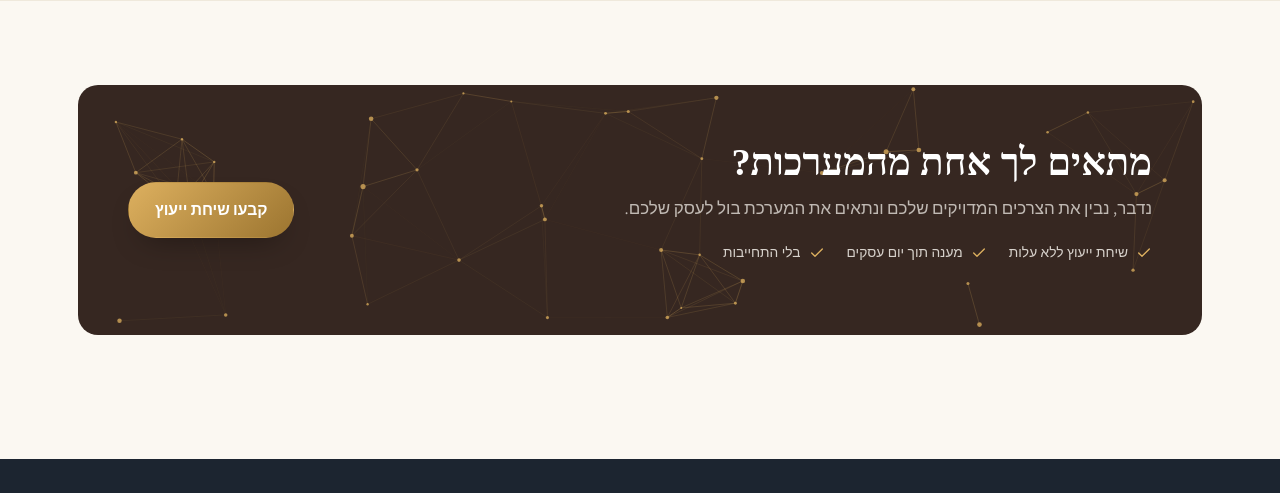
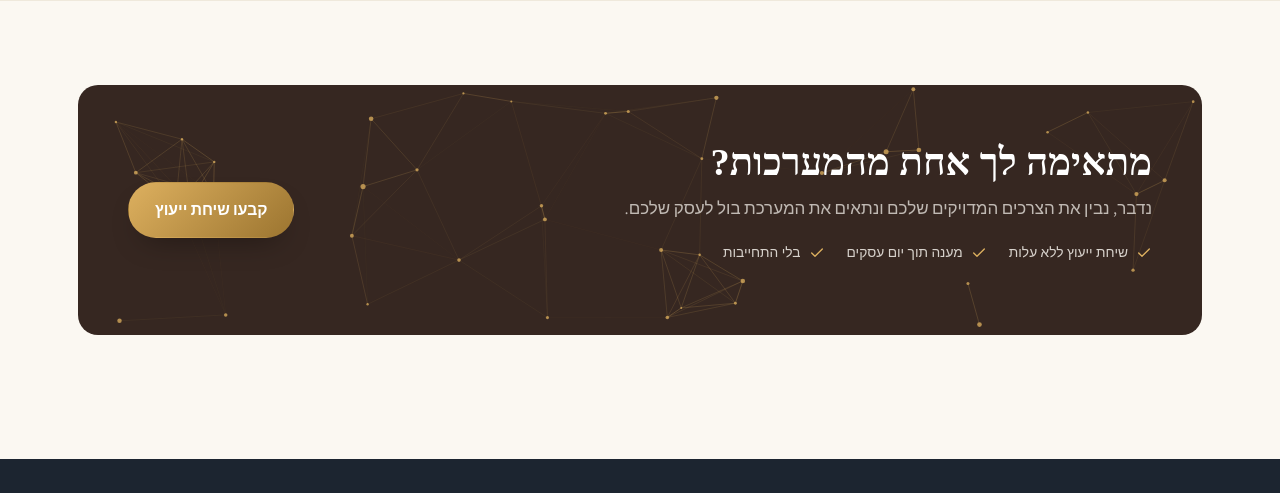
Before and after one commit to adir2112-blip/AL, a plain HTML site: page systems.html in a window 1280 px wide. Shown: the part 4680-5173 px from the top of the page. Drawn offline with Linux system fonts and the light colour scheme; a web font is replaced by a local one.

Commit message:
Fix gender agreement in systems page heading

```diff
--- a/systems.html
+++ b/systems.html
@@ -277,7 +277,7 @@
       <div class="cta-banner reveal">
         <canvas class="hero-canvas" aria-hidden="true"></canvas>
         <div>
-          <h2>מתאים לך אחת מהמערכות?</h2>
+          <h2>מתאימה לך אחת מהמערכות?</h2>
           <p>נדבר, נבין את הצרכים המדויקים שלכם ונתאים את המערכת בול לעסק שלכם.</p>
           <ul class="cta-highlights">
             <li><svg viewBox="0 0 24 24" fill="none" stroke-width="2" stroke-linecap="round" stroke-linejoin="round"><path d="M20 6L9 17l-5-5"/></svg>שיחת ייעוץ ללא עלות</li>
```
